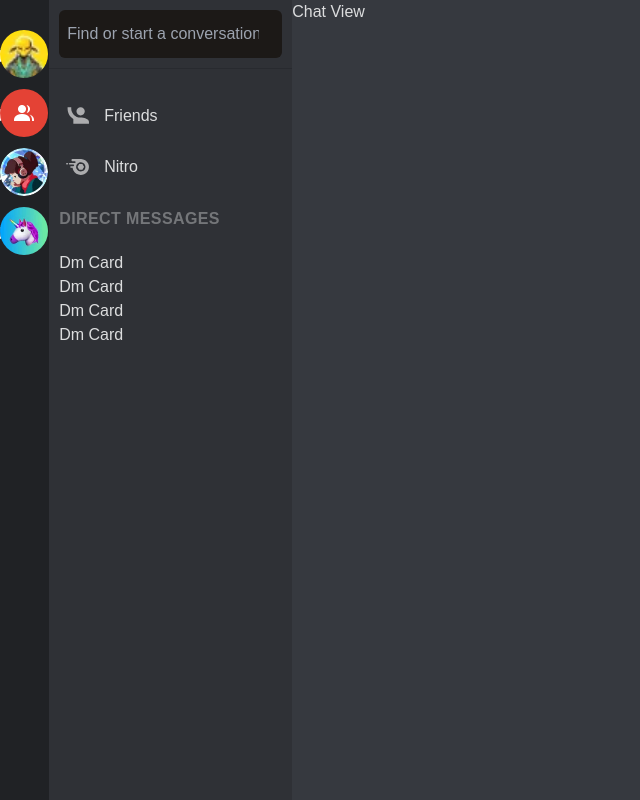
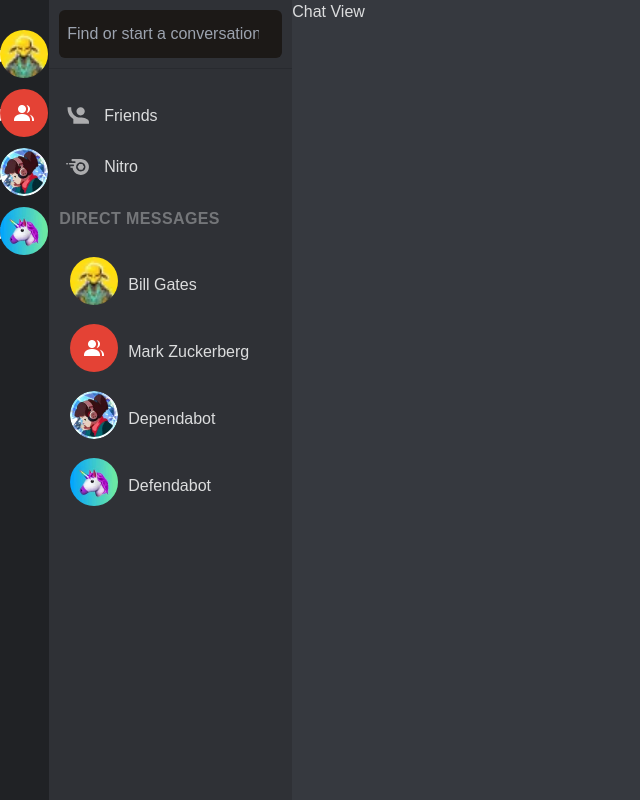
Before and after one commit to Madflows/decentralized-discord, a Next.js app in the folder client/: page / in a window 1280 px wide. Shown: the whole page, without its empty margins (0-640 px from the left). Built offline with nearby package versions, Linux system fonts and the light colour scheme; a web font is replaced by a local one.

Commit message:
created DmCard.jsx

```diff
--- a/client/components/ConversationList.jsx
+++ b/client/components/ConversationList.jsx
@@ -6,43 +6,46 @@
 import friends from "../assets/icons/friends.svg";
 import nitro from "../assets/icons/nitro.svg";
 
-import avatar1 from '../assets/avatar-1.webp'
-import avatar2 from '../assets/avatar-2.png'
-import avatar3 from '../assets/avatar-3.webp'
-import avatar4 from '../assets/avatar-4.webp'
+import avatar1 from "../assets/avatar-1.webp";
+import avatar2 from "../assets/avatar-2.png";
+import avatar3 from "../assets/avatar-3.webp";
+import avatar4 from "../assets/avatar-4.webp";
+import DmCard from "./DmCard";
 
 const DUMMY_DMS = [
   {
     id: 1,
-      name: 'Bill Gates',
+    name: "Bill Gates",
     avatar: avatar1,
   },
   {
     id: 2,
-      name: 'Mark Zuckerberg',
+    name: "Mark Zuckerberg",
     avatar: avatar2,
   },
   {
     id: 3,
-      name: 'Dependabot',
+    name: "Dependabot",
     avatar: avatar3,
   },
   {
     id: 4,
-      name: 'Defendabot',
+    name: "Defendabot",
     avatar: avatar4,
   },
-  ]
-
+];
 
 const ConversationList = () => {
-    const [dms, setDms] = useState(DUMMY_DMS)
-
+  const [dms, setDms] = useState(DUMMY_DMS);
 
   return (
     <div className={styles.conversations}>
       <div className={styles.conversationListTop}>
-        <input type="search" className={styles.searchField} placeholder="Find or start a conversation" />
+        <input
+          type="search"
+          className={styles.searchField}
+          placeholder="Find or start a conversation"
+        />
       </div>
       <div className={styles.conversationsContainer}>
         <button className={styles.elementsContainer}>
@@ -73,11 +76,18 @@
           <h2>Direct Messages</h2>
         </div>
 
-      {
-        dms.map((dm, index) => (
-            <div key={index}>Dm Card</div>
-        ))
+        {dms.map((dm, index) => (
+          <DmCard
+            key={index}
+            name={dm.name}
+            id={dm.id}
+            avatar={
+              dm.avatar ||
+              "https://encrypted-tbn0.gstatic.com/images?q=tbn:ANd9GcS3OCSMFIW5fZ3vSN6yGpD-w-6SsL2_ZPA_sw&usqp=CAU"
             }
+            status="online"
+          />
+        ))}
       </div>
     </div>
   );
--- /dev/null
+++ b/client/components/DmCard.jsx
@@ -0,0 +1,29 @@
+import Image from 'next/image'
+import styles from '../styles/dmCard.module.css'
+import { useRouter } from 'next/router'
+
+const DmCard = ({ name, status, avatar, id }) => {
+  const router = useRouter()
+
+  const changeUrl = () => {
+    router.push(`?conversation=${id}&name=${name}`)
+  }
+
+  return (
+    <button className={styles.dmCard} onClick={changeUrl}>
+      <div className={styles.dmAvatarContainer}>
+        <Image
+          src={avatar}
+          className={styles.dmAvatar}
+          height={48}
+          width={48}
+          alt={name}
+        />
+        <div className={styles.dmCardStatus} id={status} />
+      </div>
+      <p className={styles.dmCardName}>{name}</p>
+    </button>
+  )
+}
+
+export default DmCard
--- /dev/null
+++ b/client/styles/dmCard.module.css
@@ -0,0 +1,19 @@
+.dmCard {
+    @apply flex items-center w-[105%] select-none transition-all ml-1 rounded-md cursor-pointer py-1.5 px-[7px];
+}
+
+.dmCard .status {
+    @apply absolute top-5 bg-green w-4 h-4 left-5;
+}
+
+.dmCard:hover {
+    @apply bg-hoverGrey;
+}
+
+.dmAvatarContainer {
+    @apply relative mr-2.5;
+}
+
+.dmAvatar {
+    @apply mr-3.5 bg-lightGrey w-8 h-8 rounded-full;
+}
```
Lines whose indentation alone changed are shown as unchanged.
